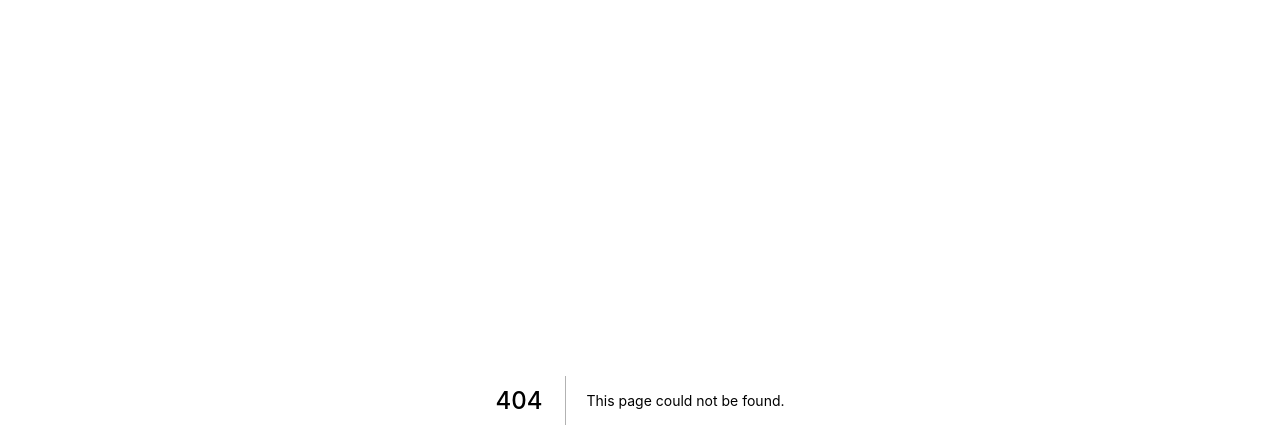
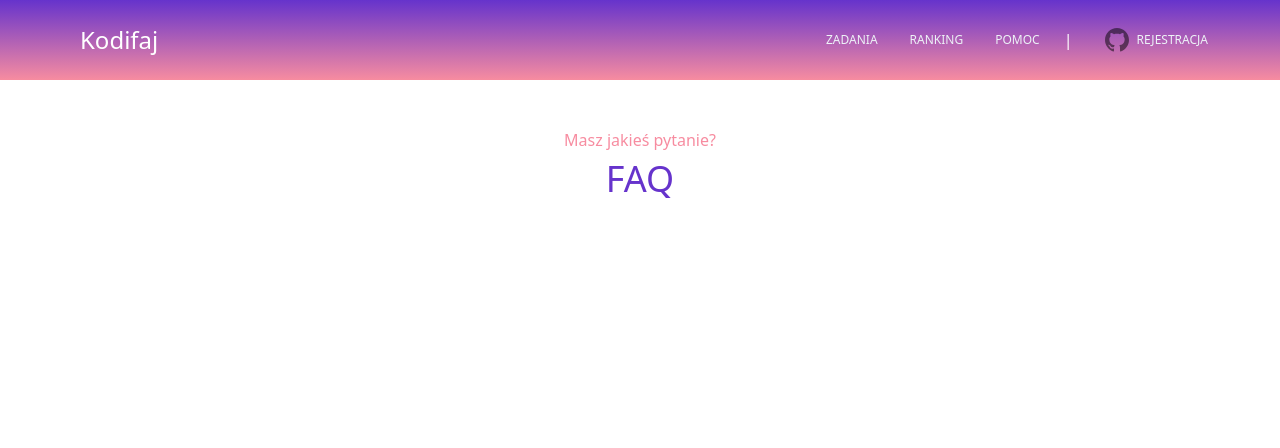
Before and after one commit to czechue/kodifaj, a Next.js app: page /views/faq in a window 1280 px wide. Before the commit this address had no page. Shown: the top 448 px of the page. Built offline with nearby package versions, Linux system fonts and the light colour scheme.

Commit message:
Dodany plik z faq + dodany nowy route

```diff
--- /dev/null
+++ b/pages/views/faq/index.tsx
@@ -0,0 +1,25 @@
+import { NextPage } from 'next';
+import LayoutComponent from '../../../components/shared/layout/layout.component';
+import { User } from '../../../lib/types/user';
+import HeadingComponent from '../../../components/shared/heading/heading.component';
+
+const FaqPage: NextPage<Props> = ({ user }) => {
+  return (
+    <div>
+      <LayoutComponent user={user}>
+        <div>
+          <HeadingComponent CustomTag="span" size="xsm" color="pink_primary">
+            Masz jakieś pytanie?
+          </HeadingComponent>
+          <HeadingComponent CustomTag="h2">FAQ</HeadingComponent>
+        </div>
+      </LayoutComponent>
+    </div>
+  );
+};
+
+export default FaqPage;
+
+interface Props {
+  user: User;
+}
```
Also changed, not shown: 2 other files (tests, documents, lock files or other folders).
